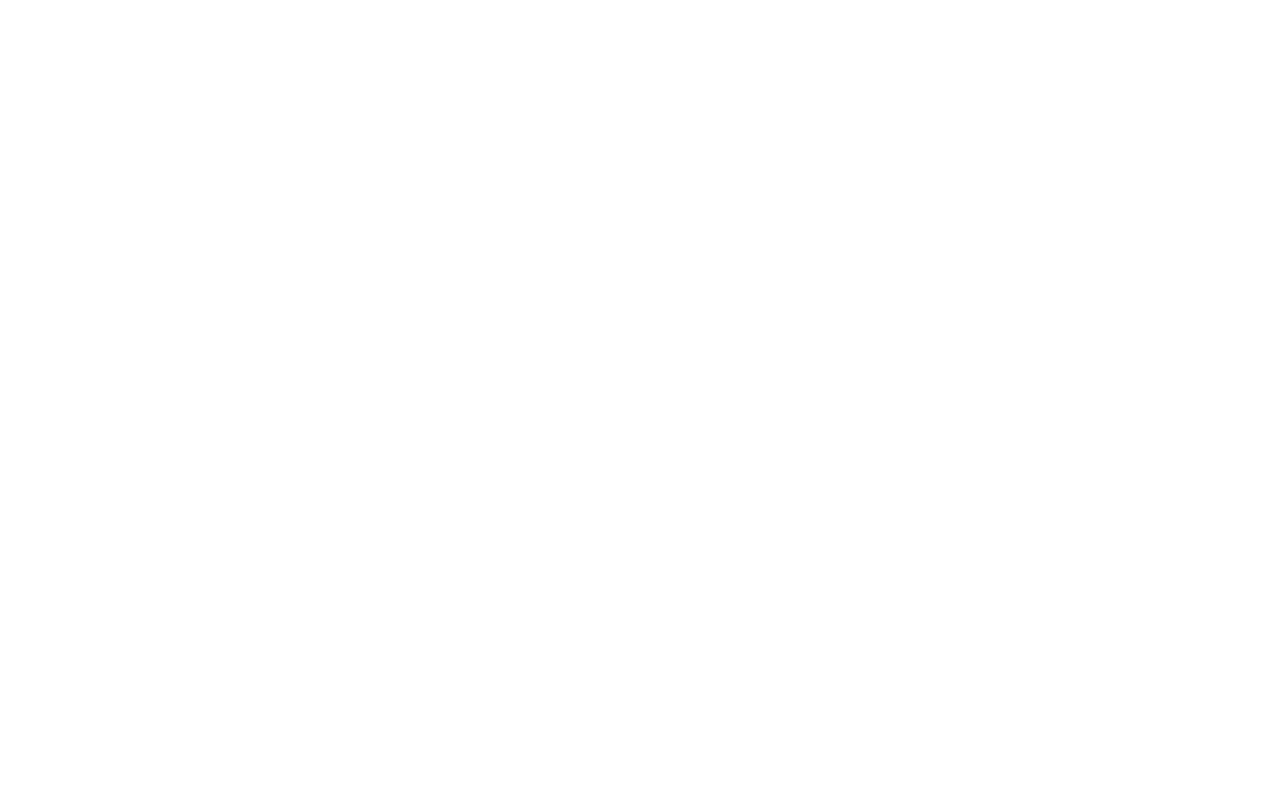
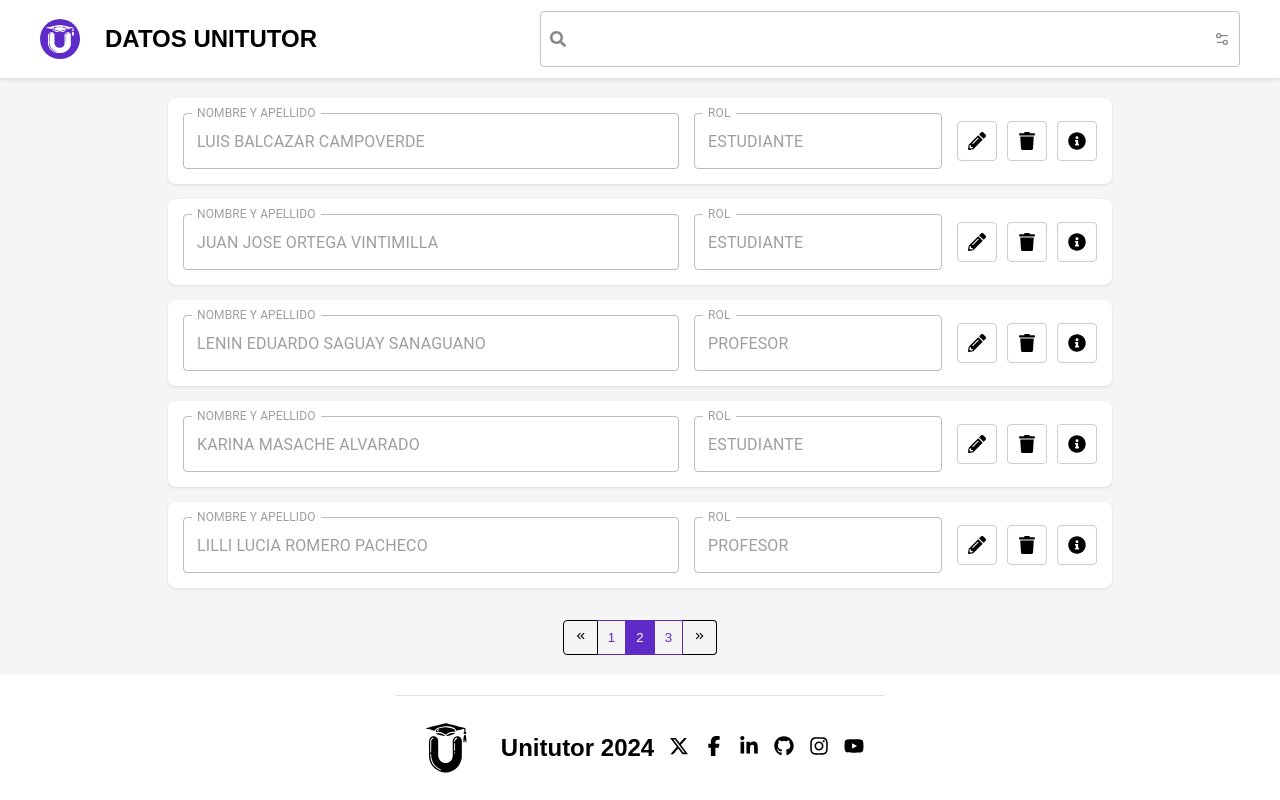
Before and after one commit to mateosanchezh/UniTutor, a React (Vite) app in the folder client/: page /admin in a window 1280 px wide. Built offline with nearby package versions, Linux system fonts and the light colour scheme.

Commit message:
Se agregan estilos para la ruta de admin

```diff
--- a/client/src/App.css
+++ b/client/src/App.css
@@ -1051,4 +1051,206 @@
 }
 .registropage .UnitutorLog {
   width: 20%;
+}
+
+.admin-page {
+  font-family: "Arial", sans-serif;
+  background-color: #f5f5f5;
+  min-height: 100vh;
+  display: flex;
+  flex-direction: column;
+}
+.admin-page header {
+  background-color: #fff;
+  box-shadow: 0 2px 4px rgba(0, 0, 0, 0.1);
+  padding: 10px 0;
+}
+.admin-page .header-content {
+  max-width: 1200px;
+  margin: 0 auto;
+  display: flex;
+  justify-content: space-between;
+  align-items: center;
+  padding: 0 20px;
+}
+.admin-page .logo {
+  display: flex;
+  align-items: center;
+  gap: 10px;
+  width: 70%;
+}
+.admin-page .Unitutornegro {
+  width: 60px;
+}
+.admin-page .logo-icon {
+  width: 40px;
+  height: 40px;
+  background-color: #5E2BC9;
+  border-radius: 50%;
+  display: flex;
+  justify-content: center;
+  align-items: center;
+  color: white;
+  font-weight: bold;
+  font-size: 24px;
+}
+.admin-page .logo-text {
+  font-size: 24px;
+  font-weight: 700;
+  color: black;
+  margin: 15px;
+}
+.admin-page .search-bar {
+  width: 700px;
+  border-radius: 0px;
+}
+.admin-page .search-bar .MuiOutlinedInput-input {
+  padding-left: 40px; /* Ajusta este valor según necesites */
+}
+.admin-page .buscar {
+  width: 700px;
+}
+.admin-page .search-icon,
+.admin-page .settings-icon {
+  color: #888;
+  transition: color 0.3s ease;
+}
+.admin-page .search-icon {
+  position: absolute;
+  left: 10px;
+  top: 50%;
+  transform: translateY(-50%);
+}
+.admin-page .search-bar:hover .search-icon,
+.admin-page .search-bar:hover .settings-icon,
+.admin-page .search-bar:focus-within .search-icon,
+.admin-page .search-bar:focus-within .settings-icon {
+  color: #000;
+}
+.admin-page .settings-icon {
+  position: absolute;
+  right: 10px;
+  top: 50%;
+  transform: translateY(-50%);
+  cursor: pointer;
+}
+.admin-page .container {
+  max-width: 1200px;
+  margin: 20px auto;
+  padding: 0 20px;
+  flex-grow: 1;
+}
+.admin-page .user-list {
+  display: flex;
+  flex-direction: column;
+  gap: 15px;
+  color: black;
+}
+.admin-page .user-row {
+  display: grid;
+  grid-template-columns: 2fr 1fr auto;
+  gap: 15px;
+  align-items: center;
+  background-color: #fff;
+  padding: 15px;
+  border-radius: 8px;
+  box-shadow: 0 1px 3px rgba(0, 0, 0, 0.1);
+}
+.admin-page .action-buttons {
+  display: flex;
+  gap: 10px;
+}
+.admin-page .action-button {
+  background: none;
+  border: 1px solid #ccc;
+  cursor: pointer;
+  font-size: 18px;
+  color: #000; /* Changed to black */
+  padding: 8px;
+  display: flex;
+  justify-content: center;
+  align-items: center;
+  border-radius: 4px;
+  width: 40px;
+  height: 40px;
+  transition: background-color 0.3s, color 0.3s;
+}
+.admin-page .action-button:hover {
+  background-color: #5E2BC9;
+  color: #fff;
+}
+.admin-page footer {
+  background-color: #fff;
+  padding: 20px 0;
+  margin-top: auto;
+}
+.admin-page .pagination {
+  display: flex;
+  justify-content: center;
+  margin-bottom: 20px;
+}
+.admin-page .page-button {
+  background: none;
+  border: 1px solid #5E2BC9;
+  color: #5E2BC9;
+  padding: 5px 10px;
+  cursor: pointer;
+  transition: background-color 0.3s, color 0.3s;
+}
+.admin-page .flecha {
+  background: none;
+  border: 1px solid black;
+  color: black;
+  padding: 5px 10px;
+  cursor: pointer;
+  transition: background-color 0.3s, color 0.3s;
+}
+.admin-page .flechas {
+  height: 20px;
+}
+.admin-page .page-button:first-child {
+  border-radius: 4px 0 0 4px;
+}
+.admin-page .page-button:last-child {
+  border-radius: 0 4px 4px 0;
+}
+.admin-page .page-button:not(:first-child) {
+  border-left: none;
+}
+.admin-page .page-button.active,
+.admin-page .page-button:hover {
+  background-color: #5E2BC9;
+  color: white;
+}
+.admin-page .flecha:first-child {
+  border-radius: 4px 0 0 4px;
+}
+.admin-page .flecha:last-child {
+  border-radius: 0 4px 4px 0;
+}
+.admin-page .flecha:not(:first-child) {
+  border-left: none;
+}
+.admin-page .flecha.active,
+.admin-page .flecha:hover {
+  background-color: #5E2BC9;
+  color: white;
+}
+.admin-page .footer-content {
+  max-width: 1200px;
+  margin: 0 auto;
+  display: flex;
+  justify-content: space-between;
+  align-items: center;
+  padding: 0 20px;
+  border-top: 1px solid #e0e0e0;
+  padding-top: 20px;
+}
+.admin-page .social-icons {
+  display: flex;
+  gap: 15px;
+}
+.admin-page .social-icon {
+  color: black;
+  font-size: 20px;
 }/*# sourceMappingURL=App.css.map */
--- a/client/src/App.scss
+++ b/client/src/App.scss
@@ -1138,3 +1138,245 @@
 }
 
 }
+
+.admin-page {
+
+    font-family: 'Arial', sans-serif;
+    background-color: #f5f5f5;
+    min-height: 100vh;
+    display: flex;
+    flex-direction: column;
+
+
+header {
+    background-color: #fff;
+    box-shadow: 0 2px 4px rgba(0, 0, 0, 0.1);
+    padding: 10px 0;
+}
+
+.header-content {
+    max-width: 1200px;
+    margin: 0 auto;
+    display: flex;
+    justify-content: space-between;
+    align-items: center;
+    padding: 0 20px;
+}
+
+.logo {
+    display: flex;
+    align-items: center;
+    gap: 10px;
+    width: 70%;
+}
+
+.Unitutornegro{
+  width: 60px;
+}
+
+.logo-icon {
+    width: 40px;
+    height: 40px;
+    background-color: #5E2BC9;
+    border-radius: 50%;
+    display: flex;
+    justify-content: center;
+    align-items: center;
+    color: white;
+    font-weight: bold;
+    font-size: 24px;
+}
+
+.logo-text {
+    font-size: 24px;
+    font-weight: 700;
+    color: black;
+    margin: 15px;
+}
+
+.search-bar {
+    width: 700px;
+    border-radius: 0px;
+}
+
+.search-bar .MuiOutlinedInput-input {
+  padding-left: 40px; /* Ajusta este valor según necesites */
+}
+
+
+.buscar{
+  width: 700px;
+}
+.search-icon,
+.settings-icon {
+    color: #888;
+    transition: color 0.3s ease;
+}
+
+.search-icon {
+    position: absolute;
+    left: 10px;
+    top: 50%;
+    transform: translateY(-50%);
+}
+
+.search-bar:hover .search-icon,
+.search-bar:hover .settings-icon,
+.search-bar:focus-within .search-icon,
+.search-bar:focus-within .settings-icon {
+    color: #000;
+}
+
+.settings-icon {
+    position: absolute;
+    right: 10px;
+    top: 50%;
+    transform: translateY(-50%);
+    cursor: pointer;
+}
+
+
+.container {
+    max-width: 1200px;
+    margin: 20px auto;
+    padding: 0 20px;
+    flex-grow: 1;
+}
+
+.user-list {
+    display: flex;
+    flex-direction: column;
+    gap: 15px;
+    color: black;
+}
+
+.user-row {
+    display: grid;
+    grid-template-columns: 2fr 1fr auto;
+    gap: 15px;
+    align-items: center;
+    background-color: #fff;
+    padding: 15px;
+    border-radius: 8px;
+    box-shadow: 0 1px 3px rgba(0, 0, 0, 0.1);
+}
+
+
+.action-buttons {
+    display: flex;
+    gap: 10px;
+}
+
+.action-button {
+    background: none;
+    border: 1px solid #ccc;
+    cursor: pointer;
+    font-size: 18px;
+    color: #000; /* Changed to black */
+    padding: 8px;
+    display: flex;
+    justify-content: center;
+    align-items: center;
+    border-radius: 4px;
+    width: 40px;
+    height: 40px;
+    transition: background-color 0.3s, color 0.3s;
+}
+
+.action-button:hover {
+    background-color: #5E2BC9;
+    color: #fff;
+}
+
+footer {
+    background-color: #fff;
+    padding: 20px 0;
+    margin-top: auto;
+}
+
+.pagination {
+    display: flex;
+    justify-content: center;
+    margin-bottom: 20px;
+}
+
+.page-button {
+    background: none;
+    border: 1px solid #5E2BC9;
+    color: #5E2BC9;
+    padding: 5px 10px;
+    cursor: pointer;
+    transition: background-color 0.3s, color 0.3s;
+}
+
+.flecha{
+  background: none;
+  border: 1px solid black;
+  color: black;
+  padding: 5px 10px;
+  cursor: pointer;
+  transition: background-color 0.3s, color 0.3s;
+
+}
+
+.flechas{
+  height: 20px;
+}
+
+.page-button:first-child {
+    border-radius: 4px 0 0 4px;
+}
+
+.page-button:last-child {
+    border-radius: 0 4px 4px 0;
+}
+
+.page-button:not(:first-child) {
+    border-left: none;
+}
+
+.page-button.active,
+.page-button:hover {
+    background-color: #5E2BC9;
+    color: white;
+}
+
+.flecha:first-child {
+    border-radius: 4px 0 0 4px;
+}
+
+.flecha:last-child {
+    border-radius: 0 4px 4px 0;
+}
+
+.flecha:not(:first-child) {
+    border-left: none;
+}
+
+.flecha.active,
+.flecha:hover {
+    background-color: #5E2BC9;
+    color: white;
+}
+
+.footer-content {
+    max-width: 1200px;
+    margin: 0 auto;
+    display: flex;
+    justify-content: space-between;
+    align-items: center;
+    padding: 0 20px;
+    border-top: 1px solid #e0e0e0;
+    padding-top: 20px;
+}
+
+.social-icons {
+    display: flex;
+    gap: 15px;
+}
+
+.social-icon {
+    color: black;
+    font-size: 20px;
+}
+}
```
Also changed, not shown: 1 other file (tests, documents, lock files or other folders).
